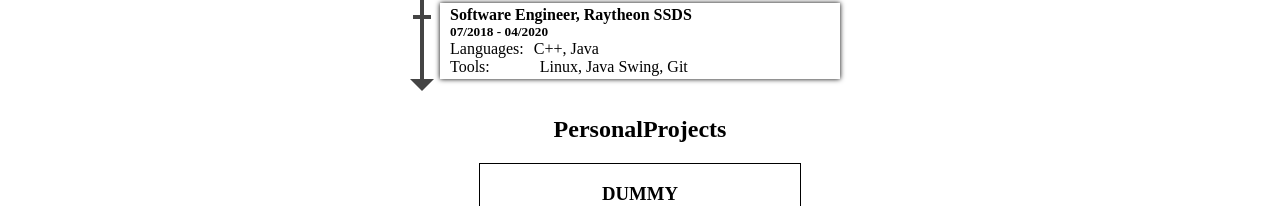
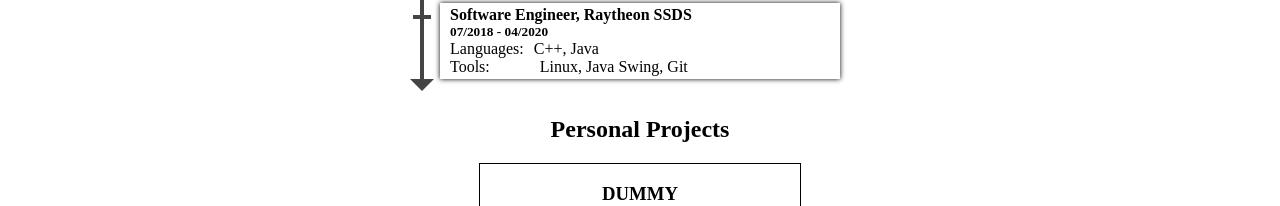
Before and after one commit to jmkaufman/Portfolio, a React (Create React App) app in the folder client/: page / in a window 1280 px wide. Shown: the part 442-648 px from the top of the page. Built offline with nearby package versions, Linux system fonts and the light colour scheme; the HTML template or start-up script is replaced by a standard one.

Commit message:
Reorganized the CSS and imports to said CSS.
Removed Block.css.
Added Projects.css.
Added WorkHistory.css.

```diff
--- a/client/src/Projects.js
+++ b/client/src/Projects.js
@@ -1,5 +1,6 @@
-import {useState, useEffect} from 'react';
+import { useState, useEffect } from 'react';
 import ProjectsBlock from './ProjectsBlock';
+import './stylesheets/Projects.css';
 
 function Projects() {
   const [data, setData] = useState(null);
@@ -24,7 +25,7 @@ function Projects() {
 
   return (
     <div>
-      <h2>PersonalProjects</h2>
+      <h2>Personal Projects</h2>
       <div className='project-block-layout'>{!data ? 'Loading...' : createProjects()}</div>
     </div>
   );
--- a/client/src/ProjectsBlock.js
+++ b/client/src/ProjectsBlock.js
@@ -1,5 +1,3 @@
-import './stylesheets/Block.css';
-
 function ProjectsBlock(props){
   return (
     <div className='project-block'>
--- a/client/src/WorkHistory.js
+++ b/client/src/WorkHistory.js
@@ -1,6 +1,6 @@
 import { useState, useEffect } from 'react';
 import WorkHistoryBlock from './WorkHistoryBlock';
-import './stylesheets/Block.css';
+import './stylesheets/WorkHistory.css';
 
 function WorkHistory() {
   const [data, setData] = useState(null);
--- a/client/src/WorkHistoryBlock.js
+++ b/client/src/WorkHistoryBlock.js
@@ -1,5 +1,3 @@
-import './stylesheets/Block.css';
-
 function WorkHistoryBlock(props) {
   const organizeProjects = () => {
     let projectsComponents = [];
--- /dev/null
+++ b/client/src/stylesheets/Projects.css
@@ -0,0 +1,14 @@
+.project-block {
+  border: 1px solid #000;
+  margin: 0px auto 5px;
+  width: 25vw;
+  padding: 0vh 0vw;
+  overflow-wrap: break-word;
+}
+
+.project-block-layout{
+  display: flex;
+  flex-direction: row-reverse;
+  flex-wrap: wrap-reverse;
+  margin: 0px 20vw;
+}
--- a/client/src/stylesheets/Block.css
+++ b/client/src/stylesheets/WorkHistory.css
@@ -155,18 +155,3 @@
   -ms-transform: rotate(-45deg);
   transform: rotate(-45deg);
 }
-
-.project-block {
-  border: 1px solid #000;
-  margin: 0px auto 5px;
-  width: 25vw;
-  padding: 0vh 0vw;
-  overflow-wrap: break-word;
-}
-
-.project-block-layout{
-  display: flex;
-  flex-direction: row-reverse;
-  flex-wrap: wrap-reverse;
-  margin: 0px 20vw;
-}
```
